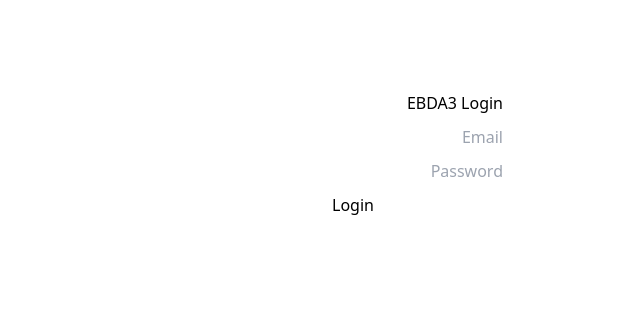
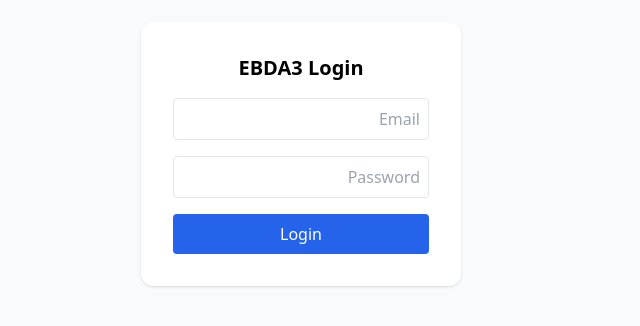
Before and after one commit to ahsan660bdran-debug/ebda3-erp-clean, a Next.js app: page /login in a window 1280 px wide. Shown: the part 246-572 px from the top of the page, without its empty margins (402-1042 px from the left). Built offline with nearby package versions, Linux system fonts and the light colour scheme.

Commit message:
rewrite login files

```diff
--- a/src/app/(admin)/dashboard/page.tsx
+++ b/src/app/(admin)/dashboard/page.tsx
@@ -22,7 +22,7 @@ export default async function DashboardPage() {
     prisma.order.count({ where: { status: "UNINSTALLED" } }),
     prisma.order.findMany({
       take: 10,
-      orderBy: { createdAt: "desc" },
+router.push("/dashboard");
       select: {
         id:          true,
         orderNumber: true,
--- a/src/app/(auth)/login/login-content.tsx
+++ b/src/app/(auth)/login/login-content.tsx
@@ -5,59 +5,66 @@ import { signIn } from "next-auth/react";
 import { useRouter } from "next/navigation";
 
 export default function LoginContent() {
-
   const router = useRouter();
-
   const [email, setEmail] = useState("");
   const [password, setPassword] = useState("");
+  const [error, setError] = useState("");
+  const [loading, setLoading] = useState(false);
 
-  async function handleSubmit(e: React.FormEvent<HTMLFormElement>) {
-
+  async function handleSubmit(e: React.FormEvent) {
     e.preventDefault();
+    setLoading(true);
+    setError("");
 
     const result = await signIn("credentials", {
       email,
       password,
-      redirect: false
+      redirect: false,
     });
 
-    if (!result?.error) {
-      router.push("/admin/dashboard");
+    setLoading(false);
+
+    if (result?.error) {
+      setError("Invalid email or password");
     } else {
-      alert("Login failed");
+      router.push("/dashboard");
     }
   }
 
   return (
-    <div style={{display:"flex",justifyContent:"center",alignItems:"center",height:"100vh"}}>
-
+    <div className="min-h-screen flex items-center justify-center bg-gray-50">
       <form
         onSubmit={handleSubmit}
-        style={{display:"flex",flexDirection:"column",gap:"10px",width:"300px"}}
+        className="bg-white p-8 rounded-xl shadow w-80 space-y-4"
       >
-
-        <h2>EBDA3 Login</h2>
+        <h1 className="text-xl font-bold text-center">EBDA3 Login</h1>
 
         <input
           type="email"
           placeholder="Email"
+          className="w-full border p-2 rounded"
           value={email}
-          onChange={(e)=>setEmail(e.target.value)}
+          onChange={(e) => setEmail(e.target.value)}
         />
 
         <input
           type="password"
           placeholder="Password"
+          className="w-full border p-2 rounded"
           value={password}
-          onChange={(e)=>setPassword(e.target.value)}
+          onChange={(e) => setPassword(e.target.value)}
         />
 
-        <button type="submit">
-          Login
+        {error && <p className="text-red-500 text-sm">{error}</p>}
+
+        <button
+          type="submit"
+          disabled={loading}
+          className="w-full bg-blue-600 text-white p-2 rounded"
+        >
+          {loading ? "Loading..." : "Login"}
         </button>
-
       </form>
-
     </div>
   );
 }
```
